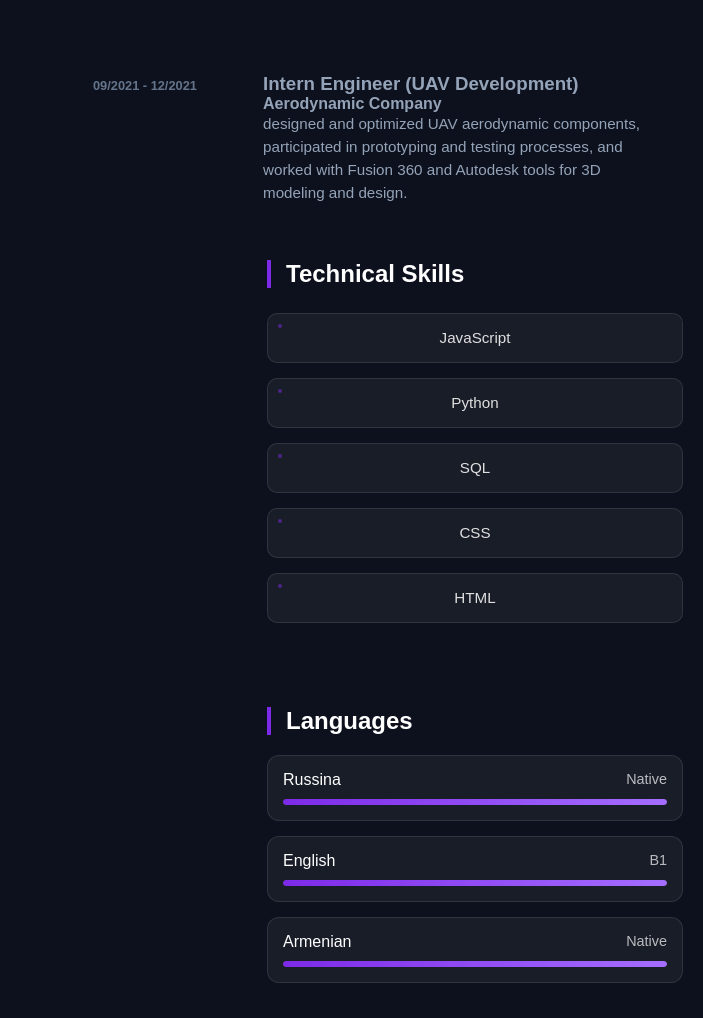
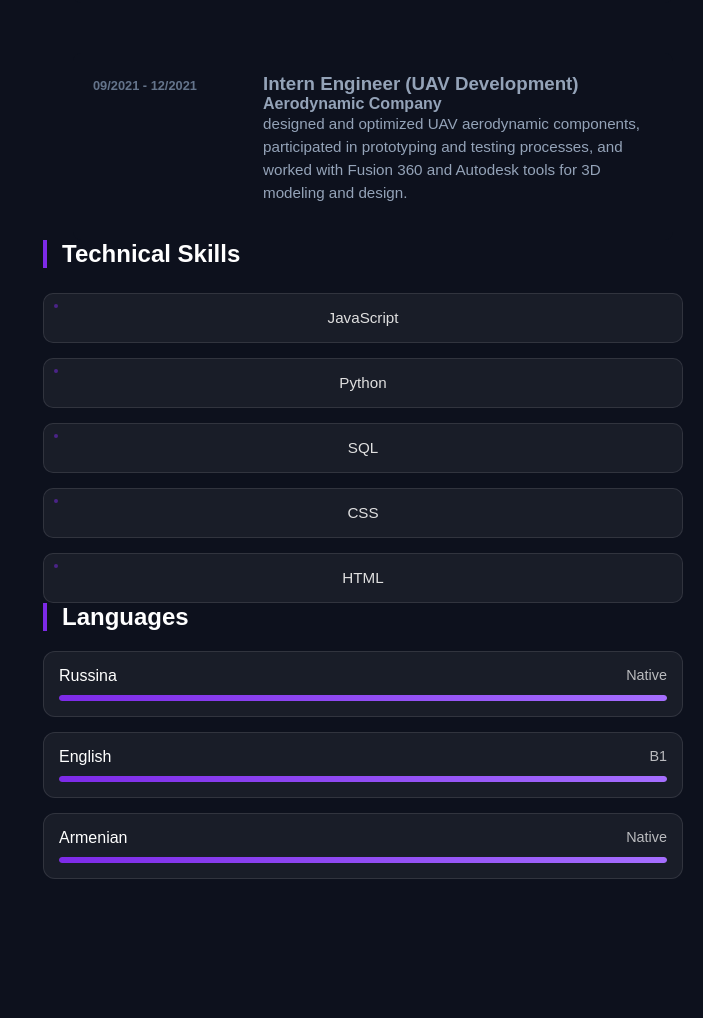
Before and after one commit to levonkarapetyann/Biography, a Flask app: page / in a window 1280 px wide. Shown: the part 1678-2696 px from the top of the page, without its empty margins (577-1280 px from the left). After the commit the page ends 2557 px from the top, so only its background shows below. Run offline with Flask 3, Linux system fonts and the light colour scheme; some libraries are stand-ins or nearby versions.

Commit message:
fixed size

```diff
--- a/static/css/levon_wiki.css
+++ b/static/css/levon_wiki.css
@@ -486,14 +486,10 @@ body {
 }
 
 .lang {
-    max-width: none;
     width: 100%;
-    padding-left: 35%;
     font-family: 'Segoe UI', Tahoma, Geneva, Verdana, sans-serif;
     color: #fff;
-    margin-left: auto;
-    margin-right: 15%;
-    margin-top: 7%;
+    margin: 0;
 }
 
 .lang h2 {
@@ -564,12 +560,8 @@ body {
 
 
 .skills-sect {
-    margin-top: 20px;
-    margin-bottom: 40px;
-    margin-left: auto;
-    margin-right: 15%;
     width: 100%;
-    padding-left: 35%;
+    margin: 0;
 }
 
 .skills-sect h2 {
@@ -623,3 +615,13 @@ body {
     left: 10px;
     opacity: 0.5;
 }
+
+.right {
+    width: 100%;
+    max-width: 600px;
+    margin-left: auto;
+    margin-right: 3px;;
+    display: flex;
+    flex-direction: column;
+    gap: 40px;
+}
```
